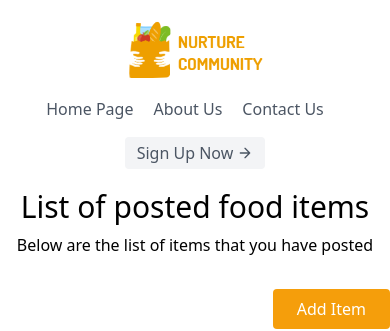
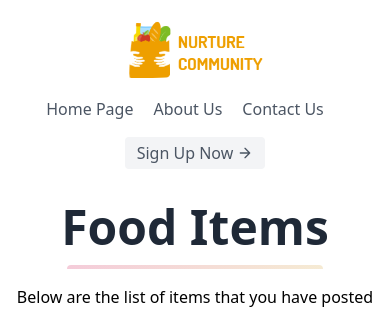
Before and after one commit to Anubha-31/Nurture-Community, a Vue app: page /restaurant/1/food-items in a window 390 px wide. Shown: the top 331 px of the page. Built offline with nearby package versions, Linux system fonts and the light colour scheme; no server answers.

Commit message:
better design

```diff
--- a/public/index.html
+++ b/public/index.html
@@ -6,6 +6,7 @@
     <meta name="viewport" content="width=device-width,initial-scale=1.0">
     <link rel="icon" href="<%= BASE_URL %>favicon.ico">
     <link rel="stylesheet" href="https://cdnjs.cloudflare.com/ajax/libs/font-awesome/5.15.3/css/all.min.css">
+    <link href="https://fonts.googleapis.com/css?family=Source+Sans+Pro:400,700" rel="stylesheet" />
     <title>Nurture Community</title>
   </head>
   <body>
--- a/src/views/FoodItem/FoodItem.vue
+++ b/src/views/FoodItem/FoodItem.vue
@@ -3,10 +3,15 @@
 <!--  <div>debug: sort={{currentSort}}, dir={{currentSortDir}}, page={{currentPage}}</div>-->
 <!--  <pre>{{foodItems}}</pre>-->
 
-  <h1 class="text-3xl md:text-5xl text-center">List of posted food items</h1>
+  <h1 class="w-full my-2 text-5xl font-bold leading-tight text-center text-gray-800">
+    Food Items
+  </h1>
+  <div class="w-full mb-4">
+    <div class="h-1 mx-auto gradient w-64 opacity-25 my-0 py-0 rounded-t"></div>
+  </div>
   <p class="text-center mt-2">Below are the list of items that you have posted</p>
-  <div class="overflow-x-auto ">
-    <div class="min-w-screen min-h-screen flex justify-center font-sans overflow-hidden">
+  <div class="overflow-x-auto px-2 md:px-0">
+    <div class="min-w-screen min-h-screen flex justify-center font-sans overflow-x-auto md:overflow-hidden">
       <div class="w-full lg:w-4/6">
         <div class="flex justify-end mt-8 md:mt-0">
           <router-link to="/food-item/create" class="title-font font-medium items-center text-gray-900 md:mb-0">
@@ -177,4 +182,8 @@ tr td:nth-child(1),
 tr th:nth-child(1) {
   border-radius: .625rem 0 0 .625rem;
 }
+
+.gradient {
+  background: linear-gradient(90deg, #d53369 0%, #daae51 100%);
+}
 </style>
```
